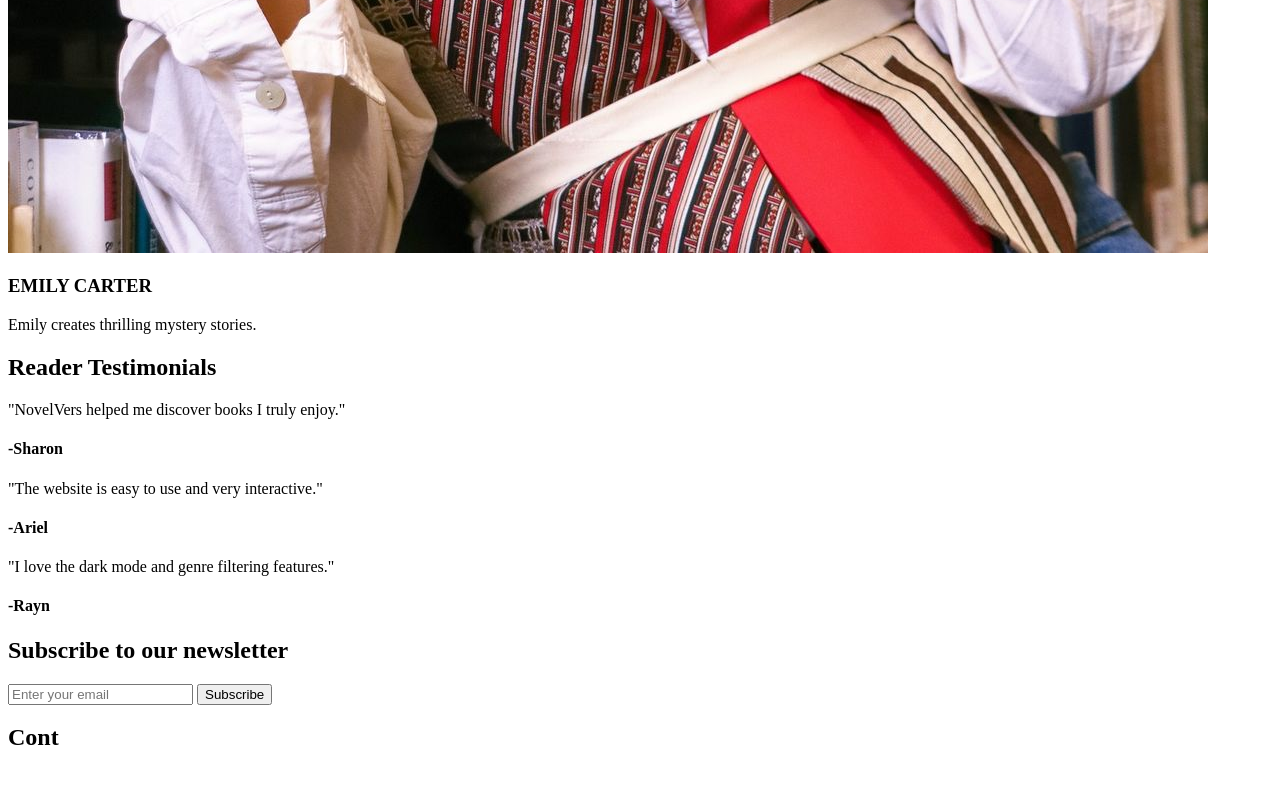
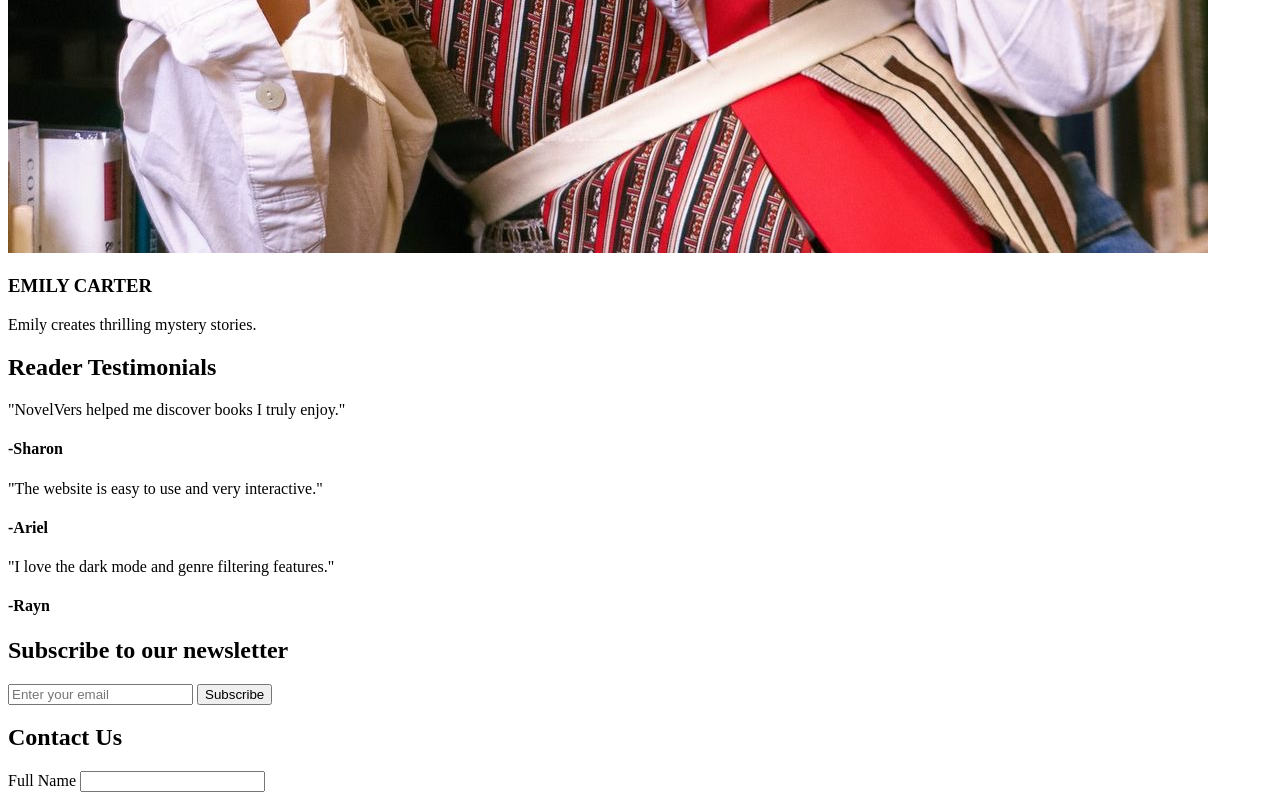
Before and after one commit to sharonwambui669-sys/NovelVerse, a plain HTML site: page index.html in a window 1280 px wide. Shown: the part 8664-9464 px from the top of the page. Before the commit the page ends 9435 px from the top, so only its background shows below. Drawn offline with Linux system fonts and the light colour scheme.

Commit message:
feat:add contact section container

```diff
--- a/index.html
+++ b/index.html
@@ -233,7 +233,15 @@
 
         <!--Contact Section-->
         <section id="contact">
-            <h2>Cont</h2>
+            <h2>Contact Us</h2>
+
+            <form class="contact-form">
+
+                <div class="form-group">
+                    <label>Full Name</label>
+                    <input type
+                </div>
+            </form>
 
         </section>
 
```
